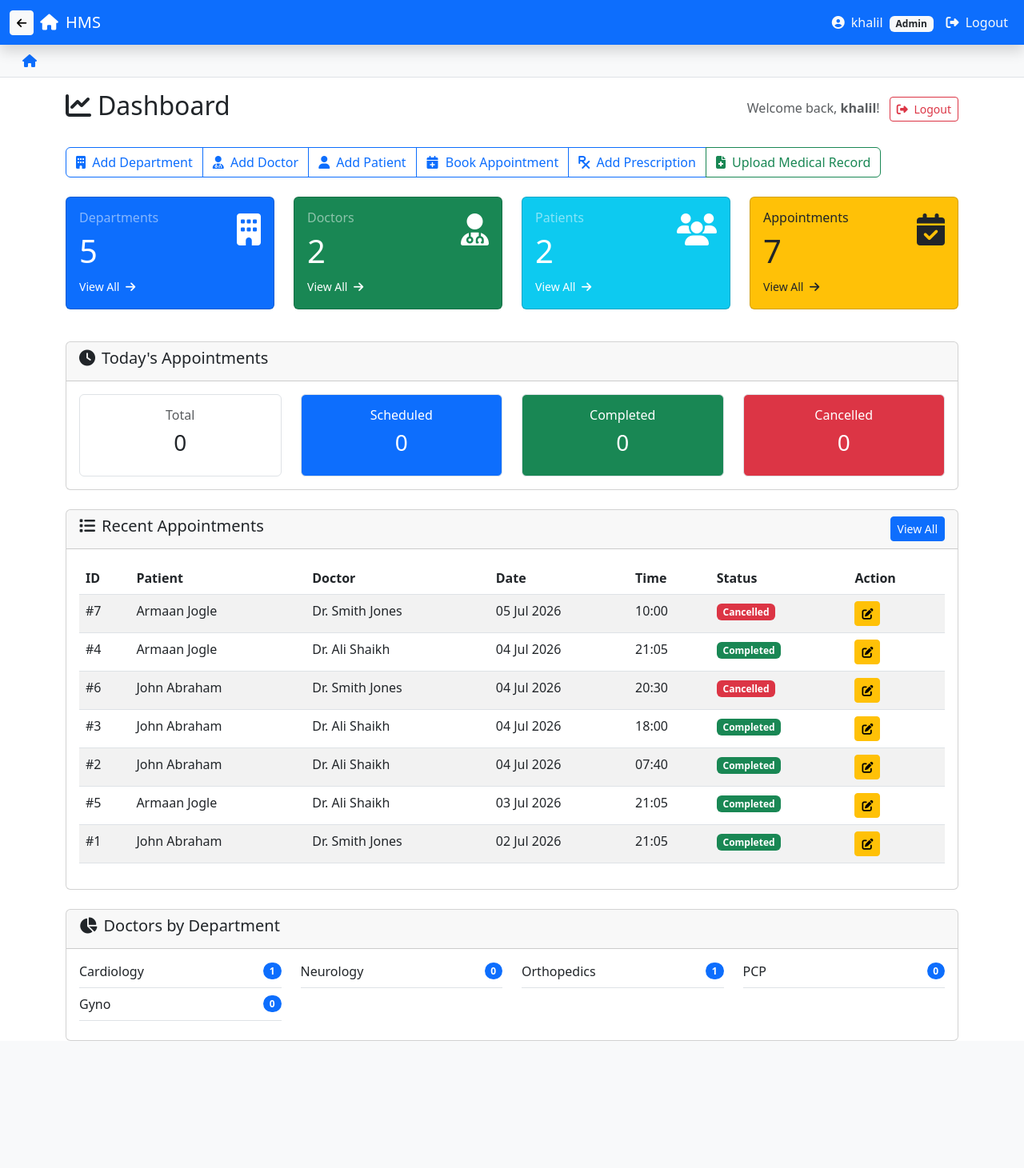
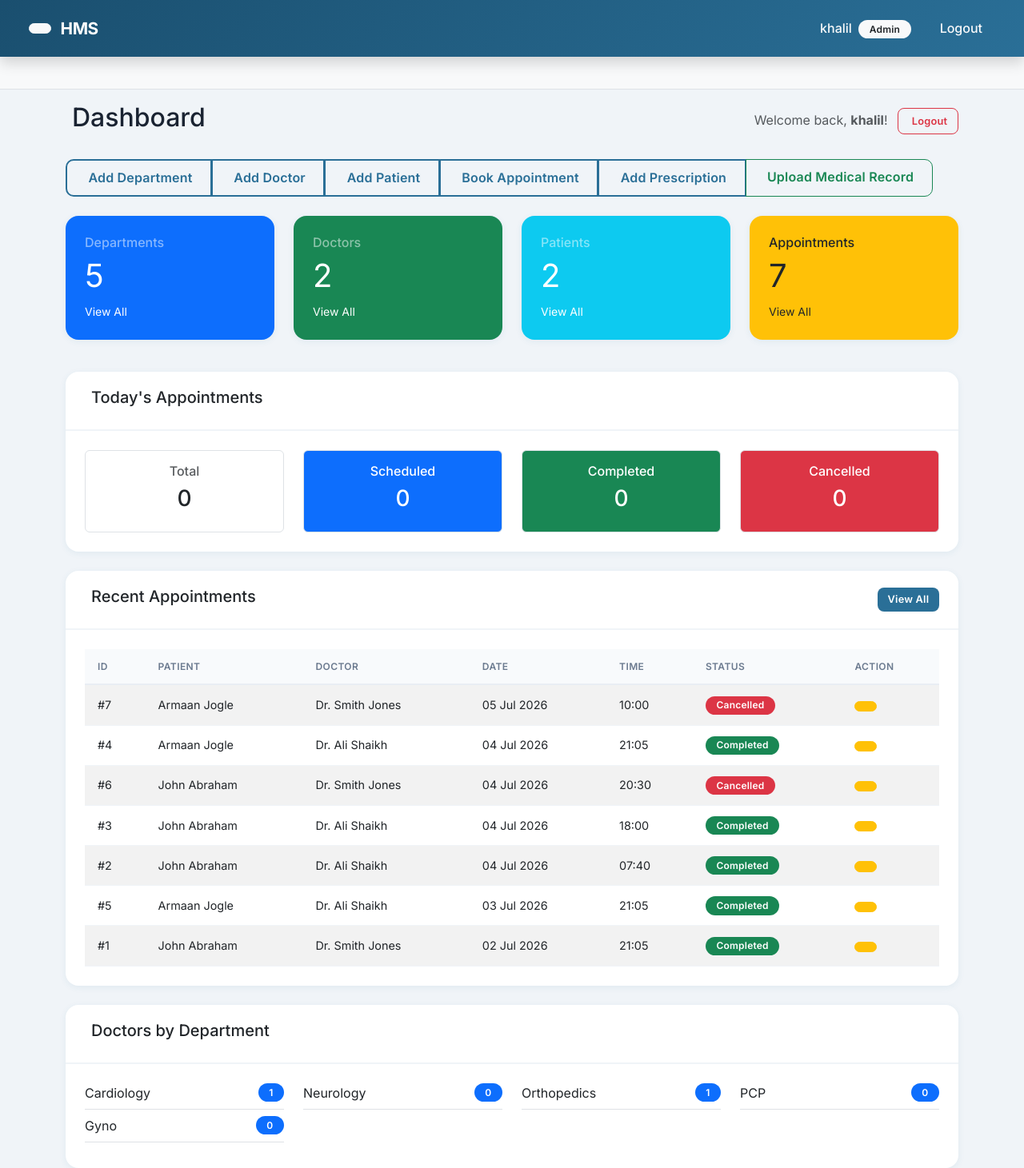
Before and after one commit to ShaikhKhalil/hospital-management-system, a Django app: page /admin-dashboard/ in a window 1280 px wide. Shown: the whole page at 80% size. Before the commit the page ends 1302 px from the top, so only its background shows below. Run offline with Django 5.2, Linux system fonts and the light colour scheme; a user stored in the database is signed in; data comes from the database, SQL or seed files in the repository; both versions use the stored data as it was after the commit; parts of the project's set-up code (start-up, migrations or seed data) failed here and were passed over.

Commit message:
Complete UI overhaul with premium medical dashboard theme, animations, and gradients

```diff
--- /dev/null
+++ b/static/css/custom.css
@@ -0,0 +1,487 @@
+/* ============================================
+   PREMIUM CSS – Hospital Management System
+   Professional Medical Dashboard Theme
+   ============================================ */
+
+/* ---------- Variables ---------- */
+:root {
+    --primary: #2a6f97;
+    --primary-light: #4a8db7;
+    --primary-dark: #1a4f6f;
+    --secondary: #6c757d;
+    --success: #2ecc71;
+    --warning: #f39c12;
+    --danger: #e74c3c;
+    --info: #3498db;
+    --bg-body: #f0f4f8;
+    --bg-card: #ffffff;
+    --text-primary: #1a2332;
+    --text-muted: #6b7a8f;
+    --shadow-sm: 0 2px 8px rgba(42, 111, 151, 0.08);
+    --shadow-md: 0 8px 32px rgba(42, 111, 151, 0.12);
+    --shadow-lg: 0 16px 48px rgba(42, 111, 151, 0.16);
+    --radius: 16px;
+    --transition: all 0.3s cubic-bezier(0.4, 0, 0.2, 1);
+}
+
+/* ---------- Body ---------- */
+body {
+    font-family: 'Inter', -apple-system, BlinkMacSystemFont, sans-serif;
+    background: var(--bg-body);
+    color: var(--text-primary);
+    min-height: 100vh;
+}
+
+/* ---------- Navbar ---------- */
+.navbar {
+    background: linear-gradient(135deg, var(--primary-dark), var(--primary)) !important;
+    padding: 0.75rem 1.5rem;
+    box-shadow: 0 4px 20px rgba(26, 79, 111, 0.25);
+    position: sticky;
+    top: 0;
+    z-index: 1050;
+}
+
+.navbar-brand {
+    font-weight: 700;
+    font-size: 1.3rem;
+    letter-spacing: -0.5px;
+    color: white !important;
+    padding: 0.5rem 0;
+}
+
+.navbar-brand i {
+    color: rgba(255, 255, 255, 0.85);
+}
+
+.navbar .nav-link {
+    font-weight: 500;
+    padding: 0.6rem 1rem !important;
+    border-radius: 8px;
+    transition: var(--transition);
+}
+
+.navbar .nav-link:hover {
+    background: rgba(255, 255, 255, 0.12);
+}
+
+/* ---------- Cards ---------- */
+.card {
+    background: var(--bg-card);
+    border: none;
+    border-radius: var(--radius);
+    box-shadow: var(--shadow-sm);
+    transition: var(--transition);
+    overflow: hidden;
+}
+
+.card:hover {
+    box-shadow: var(--shadow-md);
+    transform: translateY(-3px);
+}
+
+.card-header {
+    background: transparent;
+    border-bottom: 2px solid #f0f4f8;
+    padding: 1.25rem 1.5rem;
+    font-weight: 600;
+    font-size: 0.95rem;
+}
+
+.card-body {
+    padding: 1.5rem;
+}
+
+/* ---------- Stats Cards ---------- */
+.stat-card {
+    border-radius: var(--radius);
+    padding: 1.5rem;
+    position: relative;
+    overflow: hidden;
+    transition: var(--transition);
+    cursor: default;
+}
+
+.stat-card::after {
+    content: '';
+    position: absolute;
+    top: -50%;
+    right: -30%;
+    width: 200px;
+    height: 200px;
+    border-radius: 50%;
+    background: rgba(255, 255, 255, 0.08);
+    pointer-events: none;
+}
+
+.stat-card .stat-icon {
+    font-size: 2.2rem;
+    opacity: 0.7;
+}
+
+.stat-card .stat-number {
+    font-size: 2.4rem;
+    font-weight: 700;
+    line-height: 1.1;
+    margin-top: 0.3rem;
+}
+
+.stat-card .stat-label {
+    font-size: 0.85rem;
+    font-weight: 500;
+    text-transform: uppercase;
+    letter-spacing: 0.5px;
+    opacity: 0.8;
+    margin-top: 0.2rem;
+}
+
+/* Stat card colors */
+.stat-primary {
+    background: linear-gradient(135deg, #2a6f97, #4a8db7);
+    color: white;
+}
+.stat-success {
+    background: linear-gradient(135deg, #1a8a4a, #2ecc71);
+    color: white;
+}
+.stat-warning {
+    background: linear-gradient(135deg, #d68910, #f39c12);
+    color: white;
+}
+.stat-danger {
+    background: linear-gradient(135deg, #c0392b, #e74c3c);
+    color: white;
+}
+.stat-info {
+    background: linear-gradient(135deg, #1a5276, #3498db);
+    color: white;
+}
+.stat-purple {
+    background: linear-gradient(135deg, #6c3483, #af7ac5);
+    color: white;
+}
+
+/* ---------- Buttons ---------- */
+.btn {
+    font-weight: 600;
+    padding: 0.6rem 1.4rem;
+    border-radius: 10px;
+    transition: var(--transition);
+    letter-spacing: 0.2px;
+}
+
+.btn-primary {
+    background: var(--primary);
+    border: none;
+    color: white;
+}
+
+.btn-primary:hover {
+    background: var(--primary-dark);
+    transform: translateY(-2px);
+    box-shadow: 0 8px 24px rgba(42, 111, 151, 0.3);
+}
+
+.btn-success {
+    background: var(--success);
+    border: none;
+}
+
+.btn-success:hover {
+    background: #27ae60;
+    transform: translateY(-2px);
+    box-shadow: 0 8px 24px rgba(46, 204, 113, 0.3);
+}
+
+.btn-danger {
+    background: var(--danger);
+    border: none;
+}
+
+.btn-danger:hover {
+    background: #c0392b;
+    transform: translateY(-2px);
+    box-shadow: 0 8px 24px rgba(231, 76, 60, 0.3);
+}
+
+.btn-outline-primary {
+    border: 2px solid var(--primary);
+    color: var(--primary);
+}
+
+.btn-outline-primary:hover {
+    background: var(--primary);
+    color: white;
+    transform: translateY(-2px);
+}
+
+.btn-sm {
+    padding: 0.35rem 0.8rem;
+    border-radius: 8px;
+    font-size: 0.8rem;
+}
+
+/* ---------- Tables ---------- */
+.table {
+    font-size: 0.9rem;
+    margin-bottom: 0;
+}
+
+.table thead th {
+    background: #f8fafc;
+    font-weight: 600;
+    font-size: 0.75rem;
+    text-transform: uppercase;
+    letter-spacing: 0.4px;
+    color: var(--text-muted);
+    border-bottom: 2px solid #e9edf4;
+    padding: 0.8rem 1rem;
+}
+
+.table tbody td {
+    padding: 0.8rem 1rem;
+    vertical-align: middle;
+    border-bottom: 1px solid #f0f4f8;
+}
+
+.table-hover tbody tr:hover {
+    background: #f8fafc;
+}
+
+/* ---------- Badges ---------- */
+.badge {
+    font-weight: 600;
+    padding: 0.35rem 0.85rem;
+    border-radius: 30px;
+    font-size: 0.75rem;
+    letter-spacing: 0.2px;
+}
+
+.badge-primary {
+    background: var(--primary);
+    color: white;
+}
+
+.badge-success {
+    background: var(--success);
+    color: white;
+}
+
+.badge-danger {
+    background: var(--danger);
+    color: white;
+}
+
+.badge-warning {
+    background: var(--warning);
+    color: white;
+}
+
+/* ---------- Forms ---------- */
+.form-control,
+.form-select {
+    border-radius: 10px;
+    border: 2px solid #e9edf4;
+    padding: 0.7rem 1rem;
+    font-size: 0.95rem;
+    transition: var(--transition);
+    background: white;
+}
+
+.form-control:focus,
+.form-select:focus {
+    border-color: var(--primary);
+    box-shadow: 0 0 0 4px rgba(42, 111, 151, 0.12);
+}
+
+.form-label {
+    font-weight: 600;
+    font-size: 0.85rem;
+    color: var(--text-primary);
+    margin-bottom: 0.4rem;
+}
+
+/* ---------- Alerts ---------- */
+.alert {
+    border: none;
+    border-radius: var(--radius);
+    padding: 1rem 1.25rem;
+    box-shadow: var(--shadow-sm);
+}
+
+.alert-success {
+    background: #d5f5e3;
+    color: #1a7a42;
+}
+
+.alert-danger {
+    background: #fadbd8;
+    color: #a93226;
+}
+
+.alert-warning {
+    background: #fdebd0;
+    color: #a04000;
+}
+
+.alert-info {
+    background: #d4e6f1;
+    color: #1a5276;
+}
+
+/* ---------- Pagination ---------- */
+.pagination .page-link {
+    border: none;
+    border-radius: 8px;
+    margin: 0 2px;
+    color: var(--text-primary);
+    font-weight: 500;
+    padding: 0.5rem 1rem;
+    transition: var(--transition);
+}
+
+.pagination .page-link:hover {
+    background: #e9edf4;
+    color: var(--primary);
+}
+
+.pagination .page-item.active .page-link {
+    background: var(--primary);
+    color: white;
+}
+
+/* ---------- Breadcrumb ---------- */
+.breadcrumb {
+    background: transparent;
+    padding: 0.75rem 0;
+    margin: 0;
+}
+
+.breadcrumb-item a {
+    color: var(--primary);
+    text-decoration: none;
+    font-weight: 500;
+}
+
+.breadcrumb-item a:hover {
+    text-decoration: underline;
+}
+
+.breadcrumb-item.active {
+    color: var(--text-muted);
+}
+
+/* ---------- Profile Image ---------- */
+.rounded-circle.img-thumbnail {
+    border: 4px solid white;
+    box-shadow: var(--shadow-sm);
+    object-fit: cover;
+}
+
+/* ---------- Avatar Placeholder ---------- */
+.avatar-placeholder {
+    width: 120px;
+    height: 120px;
+    background: linear-gradient(135deg, #d5e8f0, #b0c8d8);
+    border-radius: 50%;
+    display: flex;
+    align-items: center;
+    justify-content: center;
+    font-size: 3.5rem;
+    color: var(--primary);
+    border: 4px solid white;
+    box-shadow: var(--shadow-sm);
+}
+
+/* ---------- Dashboard Welcome ---------- */
+.welcome-section {
+    background: linear-gradient(135deg, var(--primary), var(--primary-light));
+    color: white;
+    border-radius: var(--radius);
+    padding: 2rem 2.5rem;
+    box-shadow: var(--shadow-md);
+    margin-bottom: 1.5rem;
+}
+
+.welcome-section h1 {
+    font-weight: 700;
+    font-size: 2rem;
+}
+
+.welcome-section p {
+    opacity: 0.85;
+    margin-bottom: 0;
+}
+
+/* ---------- Quick Action Buttons ---------- */
+.quick-actions .btn {
+    padding: 0.5rem 1.2rem;
+    font-size: 0.85rem;
+}
+
+/* ---------- Responsive ---------- */
+@media (max-width: 768px) {
+    .stat-card .stat-number {
+        font-size: 1.8rem;
+    }
+
+    .card-header {
+        padding: 1rem 1.25rem;
+    }
+
+    .card-body {
+        padding: 1.25rem;
+    }
+
+    .welcome-section {
+        padding: 1.5rem;
+    }
+
+    .welcome-section h1 {
+        font-size: 1.5rem;
+    }
+}
+
+/* ---------- Animations ---------- */
+@keyframes fadeInUp {
+    from {
+        opacity: 0;
+        transform: translateY(20px);
+    }
+    to {
+        opacity: 1;
+        transform: translateY(0);
+    }
+}
+
+.card {
+    animation: fadeInUp 0.4s ease forwards;
+}
+
+.card:nth-child(2) {
+    animation-delay: 0.1s;
+}
+.card:nth-child(3) {
+    animation-delay: 0.2s;
+}
+.card:nth-child(4) {
+    animation-delay: 0.3s;
+}
+
+/* ---------- Scrollbar ---------- */
+::-webkit-scrollbar {
+    width: 8px;
+}
+
+::-webkit-scrollbar-track {
+    background: #f0f4f8;
+}
+
+::-webkit-scrollbar-thumb {
+    background: var(--primary);
+    border-radius: 4px;
+}
+
+::-webkit-scrollbar-thumb:hover {
+    background: var(--primary-dark);
+}
--- a/templates/base.html
+++ b/templates/base.html
@@ -1,3 +1,4 @@
+{% load static %}
 <!DOCTYPE html>
 <html lang="en">
 <head>
@@ -6,8 +7,12 @@
     <title>{% block title %}Hospital Management System{% endblock %}</title>
     <!-- Bootstrap 5 CSS -->
     <link href="https://cdn.jsdelivr.net/npm/bootstrap@5.3.0/dist/css/bootstrap.min.css" rel="stylesheet">
+    <!-- Google Font: Inter -->
+    <link rel="preconnect" href="https://fonts.googleapis.com">
+    <link rel="preconnect" href="https://fonts.gstatic.com" crossorigin>
+    <link href="https://fonts.googleapis.com/css2?family=Inter:opsz,wght@14..32,400;14..32,500;14..32,600;14..32,700&display=swap" rel="stylesheet">
     <!-- Font Awesome for icons -->
-    <link rel="stylesheet" href="https://cdnjs.cloudflare.com/ajax/libs/font-awesome/6.4.0/css/all.min.css">
+    <link rel="stylesheet" href="{% static 'css/custom.css' %}">
     {% block extra_css %}{% endblock %}
 </head>
 <body>
```
Also changed, not shown: db.sqlite3, media/patient_profiles/khalil_passport_size.jpeg (added).
